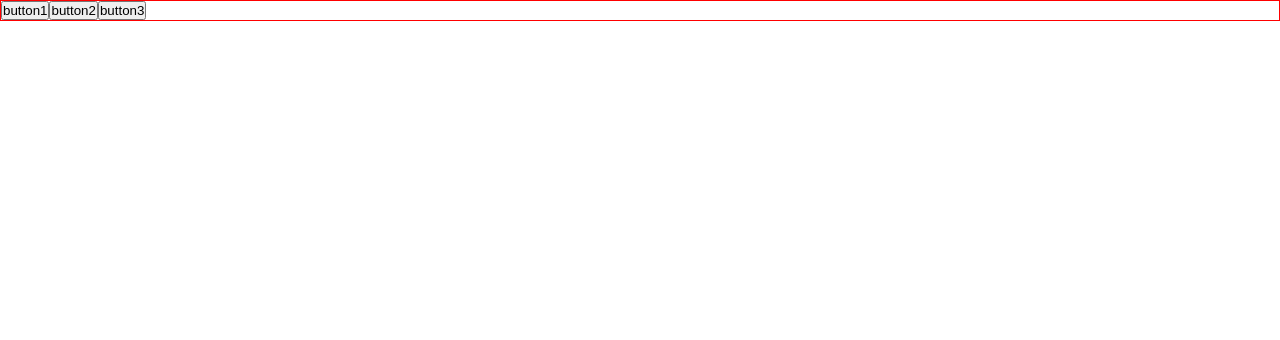
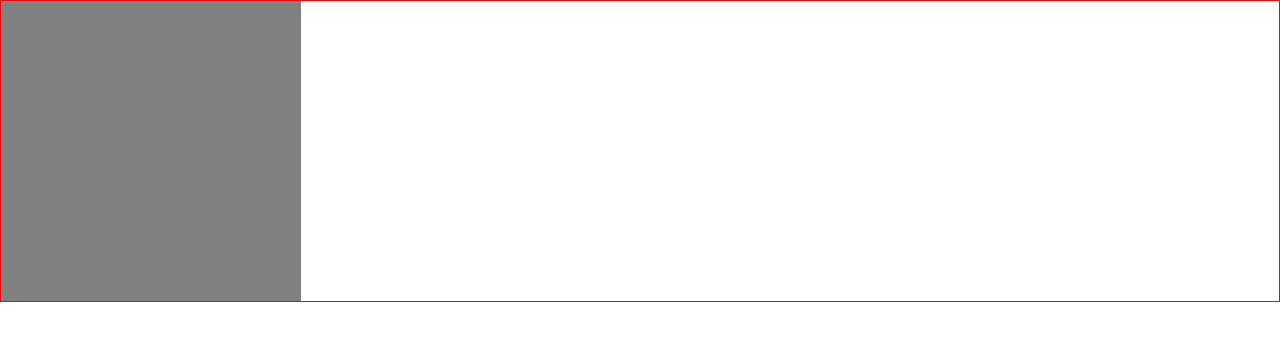
Before and after one commit to wknowpark797/react-basic, a React (Create React App) app: page / in a window 1280 px wide. Shown: the top 340 px of the page. Built offline with nearby package versions, Linux system fonts and the light colour scheme.

Commit message:
미션 코드 작성

```diff
--- /dev/null
+++ b/src/App4.js
@@ -0,0 +1,25 @@
+import './scss/style.scss';
+
+/*
+  미션1) scss가 아닌 스타일 객체를 변수로 활용하여 넓이, 높이 300px 배경색을 gray로 박스 스타일링
+  미션2) 외부함수를 만들어 해당 박스 클릭시 배경색이 원하는 색상으로 변경되도록 클릭 이벤트 연결
+*/
+
+function App4() {
+	const boxStyle = {
+		width: 300,
+		height: 300,
+		background: 'gray',
+	};
+	const changeBg = (e, background) => {
+		e.target.style.background = background;
+	};
+
+	return (
+		<div className='wrap'>
+			<div className='box' style={boxStyle} onClick={(e) => changeBg(e, 'blue')}></div>
+		</div>
+	);
+}
+
+export default App4;
--- a/src/index.js
+++ b/src/index.js
@@ -1,14 +1,17 @@
 import React from 'react';
 import ReactDOM from 'react-dom';
+
 // import App from './App';
 // import App2 from './App2';
-import App3 from './App3';
+// import App3 from './App3';
+import App4 from './App4';
+
 import { HashRouter } from 'react-router-dom';
 
 ReactDOM.render(
 	<React.StrictMode>
 		<HashRouter>
-			<App3 />
+			<App4 />
 		</HashRouter>
 	</React.StrictMode>,
 	document.getElementById('root')
```
